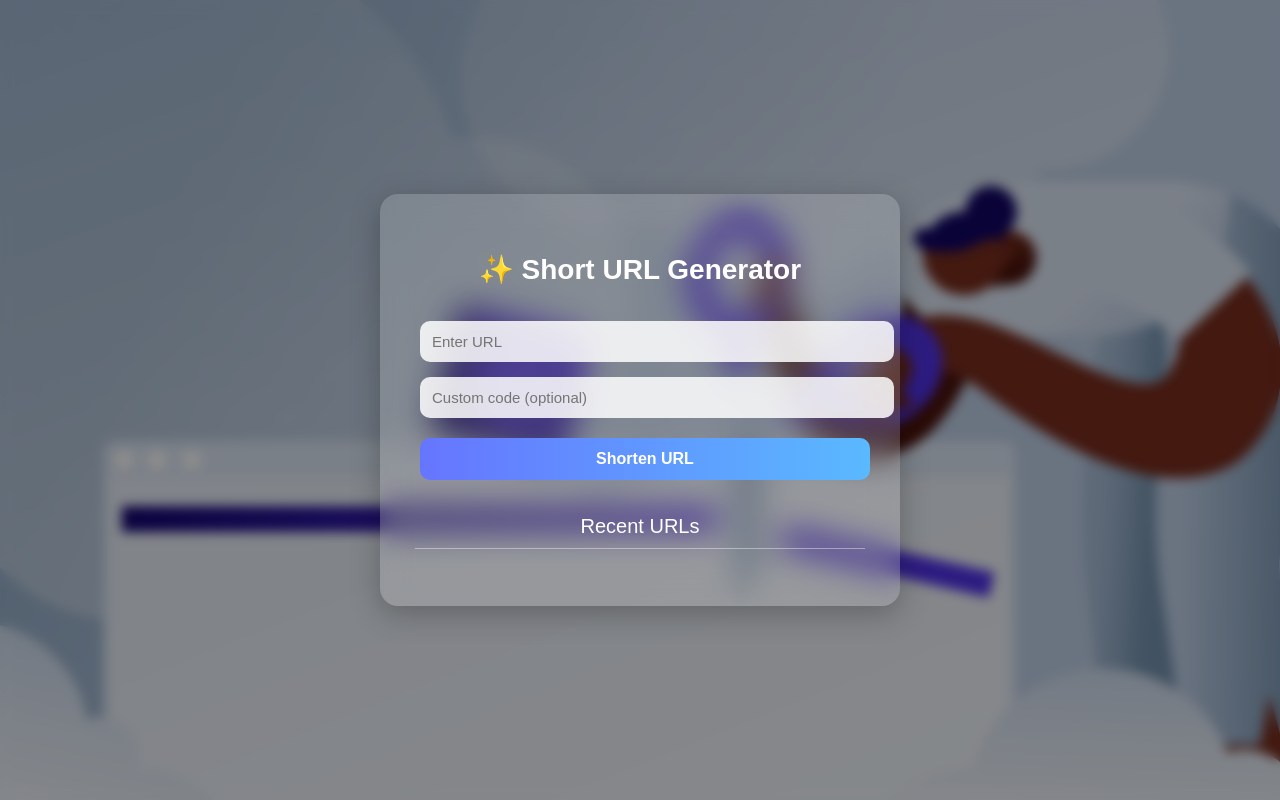
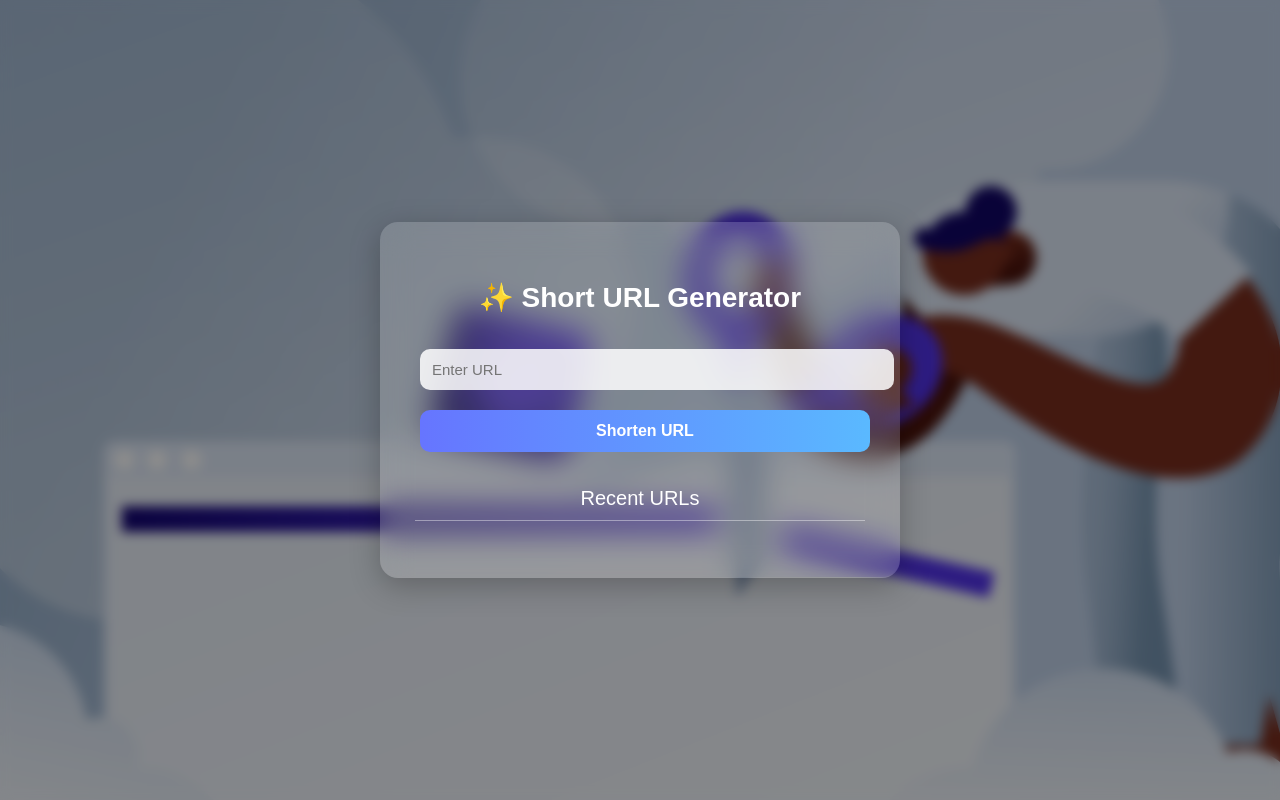
Before and after one commit to harshmishra2701/URL-Shortening, a Flask app: page / in a window 1280 px wide. Run offline with Flask 3, Linux system fonts and the light colour scheme; data that the repository does not hold is empty.

Commit message:
Remove custom code input field from URL shortening form

```diff
--- a/templates/index.html
+++ b/templates/index.html
@@ -140,7 +140,6 @@
 
     <form method="POST">
         <input type="text" name="original_url" placeholder="Enter URL" required>
-        <input type="text" name="custom_code" placeholder="Custom code (optional)">
         <button type="submit">Shorten URL</button>
     </form>
 
```
